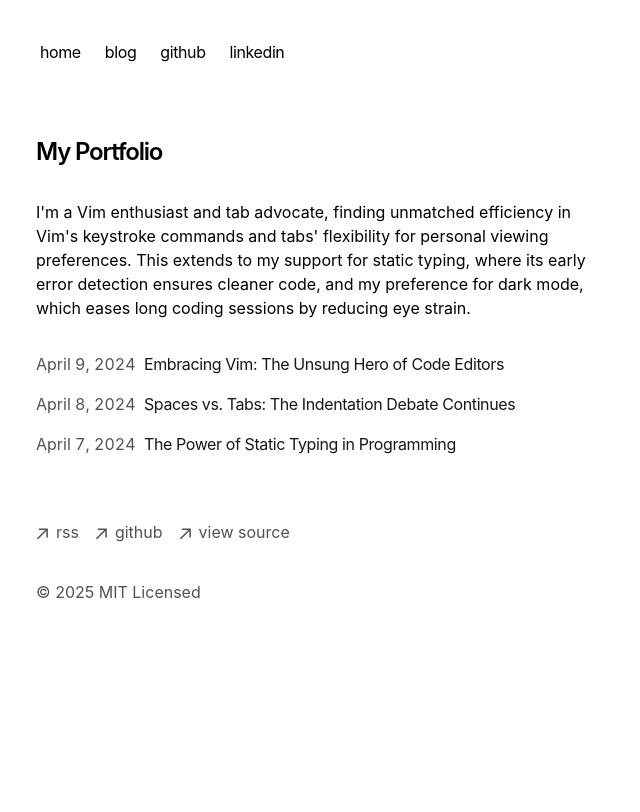
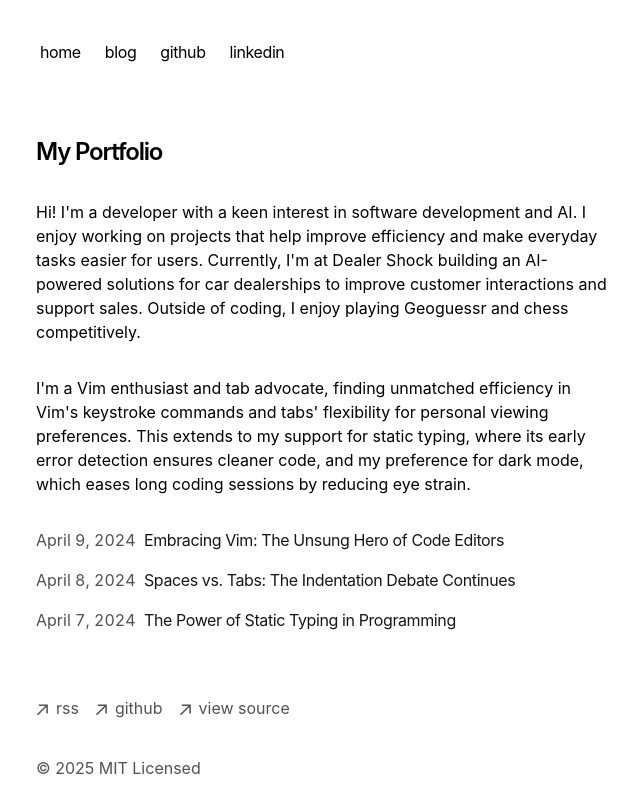
Before and after one commit to nicholasbrar/new-portfolio, a Next.js app: page / in a window 1280 px wide. Shown: the top 812 px of the page, without its empty margins (316-956 px from the left). Built offline with nearby package versions, Linux system fonts and the light colour scheme.

Commit message:
Update page.tsx

```diff
--- a/app/page.tsx
+++ b/app/page.tsx
@@ -6,6 +6,12 @@ export default function Page() {
       <h1 className="mb-8 text-2xl font-semibold tracking-tighter">
         My Portfolio
       </h1>
+
+      <p className="mb-8">
+        Hi! I'm a developer with a keen interest in software development and AI. I enjoy working on projects that help improve efficiency and make everyday tasks easier for users.
+        Currently, I'm at Dealer Shock building an AI-powered solutions for car dealerships to improve customer interactions and support sales. Outside of coding, I enjoy playing Geoguessr and chess competitively.
+      </p>
+
       <p className="mb-4">
         {`I'm a Vim enthusiast and tab advocate, finding unmatched efficiency in
         Vim's keystroke commands and tabs' flexibility for personal viewing
```
